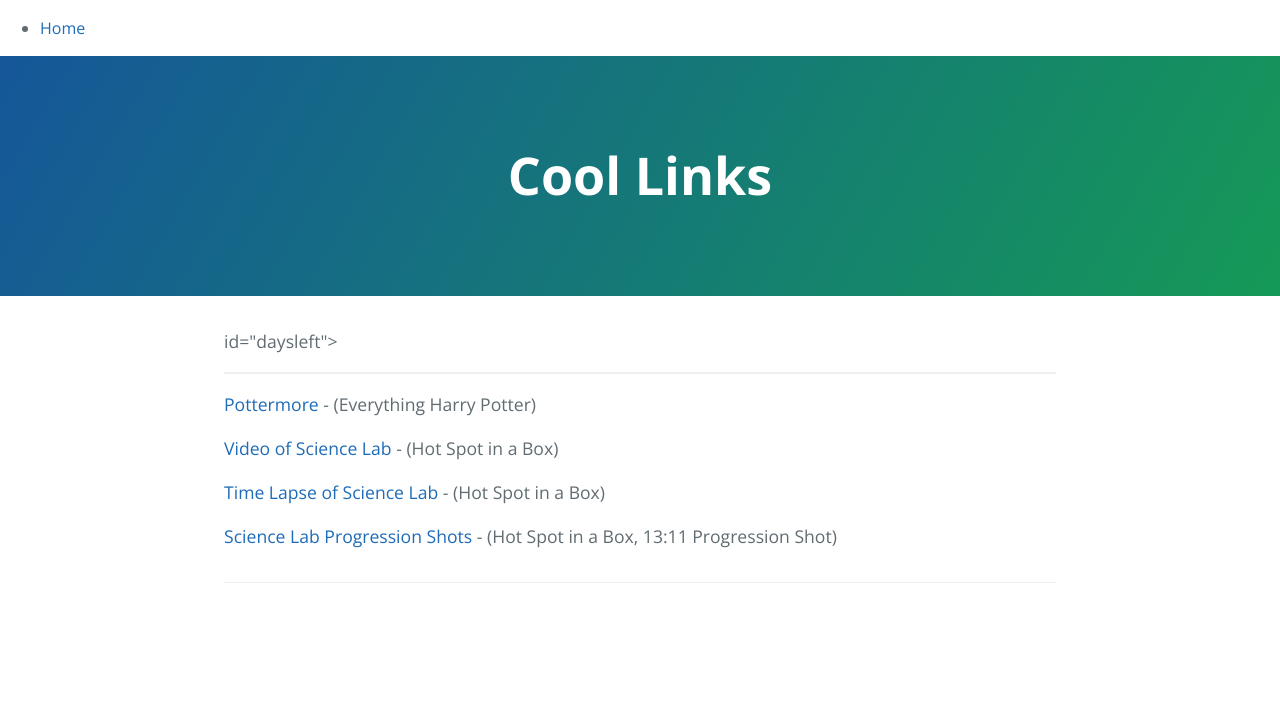
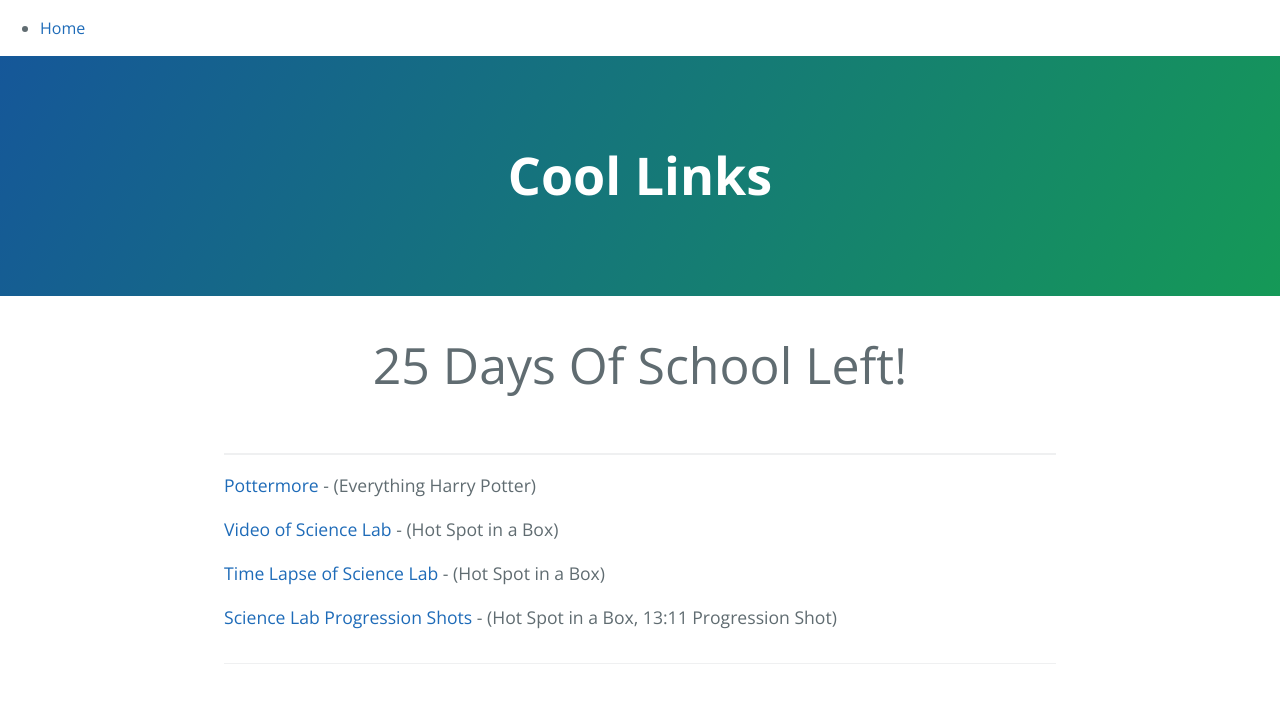
Before and after one commit to mebartsch/mebartsch.github.io, a Jekyll site: the page links/index.html, which Jekyll copies as it is, in a window 1280 px wide. Shown: the top 703 px of the page. Built offline with Jekyll 4.4.1, drawn with Linux system fonts in a browser that asks for light colours.

Commit message:
Update index.html

```diff
--- a/links/index.html
+++ b/links/index.html
@@ -25,7 +25,7 @@
     </section>
 
     <section class="main-content">
-	    <p> id="daysleft"> </p>
+	    <p id="daysleft"> </p>
 	<hr>
 	  <p> <a href="https://www.pottermore.com/" target="_blank">Pottermore </a>
 		   - (Everything Harry Potter) </p>
```
